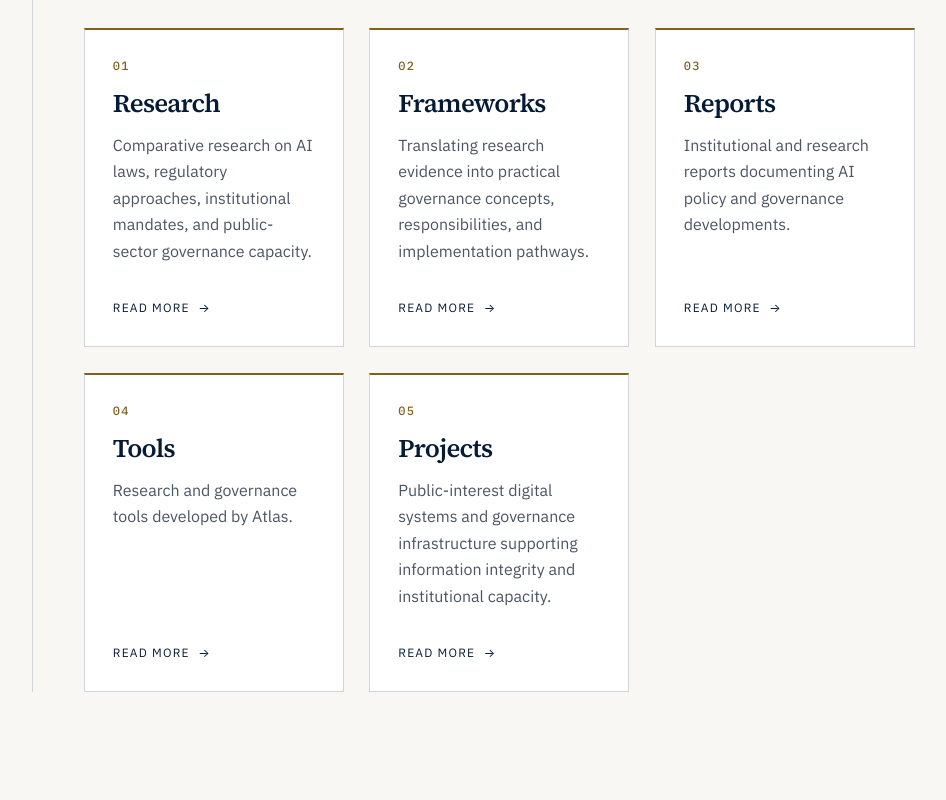
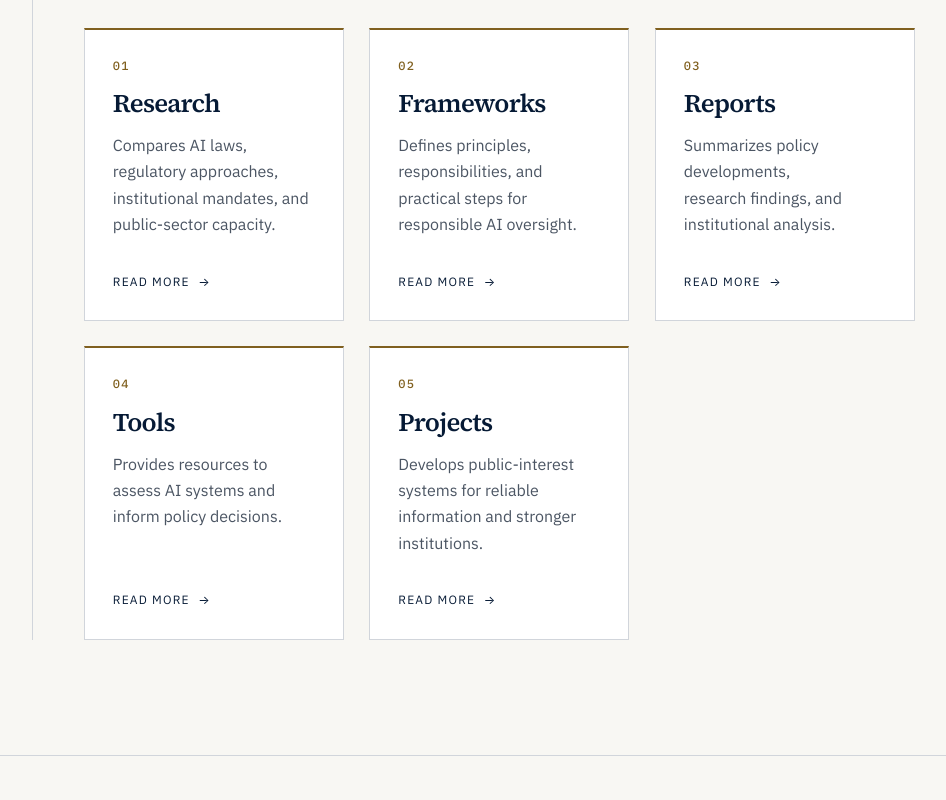
Before and after one commit to talkbangladesh/atlas-ai-institute, a React (Vite) app: page / in a window 1280 px wide. Shown: the part 3440-4240 px from the top of the page, without its empty margins (314-1260 px from the left). Built offline with nearby package versions, Linux system fonts and the light colour scheme.

Commit message:
Update homepage capability card copy

```diff
--- a/src/data/siteContent.ts
+++ b/src/data/siteContent.ts
@@ -98,34 +98,34 @@ export const CAPABILITIES_CONTENT = {
       index: '01',
       title: 'Research',
       description:
-        'Comparative research on AI laws, regulatory approaches, institutional mandates, and public-sector governance capacity.',
+        'Compares AI laws, regulatory approaches, institutional mandates, and public-sector capacity.',
       to: '/research/',
     },
     {
       index: '02',
       title: 'Frameworks',
       description:
-        'Translating research evidence into practical governance concepts, responsibilities, and implementation pathways.',
+        'Defines principles, responsibilities, and practical steps for responsible AI oversight.',
       to: '/frameworks/',
     },
     {
       index: '03',
       title: 'Reports',
       description:
-        'Institutional and research reports documenting AI policy and governance developments.',
+        'Summarizes policy developments, research findings, and institutional analysis.',
       to: '/reports/',
     },
     {
       index: '04',
       title: 'Tools',
-      description: 'Research and governance tools developed by Atlas.',
+      description: 'Provides resources to assess AI systems and inform policy decisions.',
       to: '/tools/',
     },
     {
       index: '05',
       title: 'Projects',
       description:
-        'Public-interest digital systems and governance infrastructure supporting information integrity and institutional capacity.',
+        'Develops public-interest systems for reliable information and stronger institutions.',
       to: '/projects/',
     },
   ],
```
